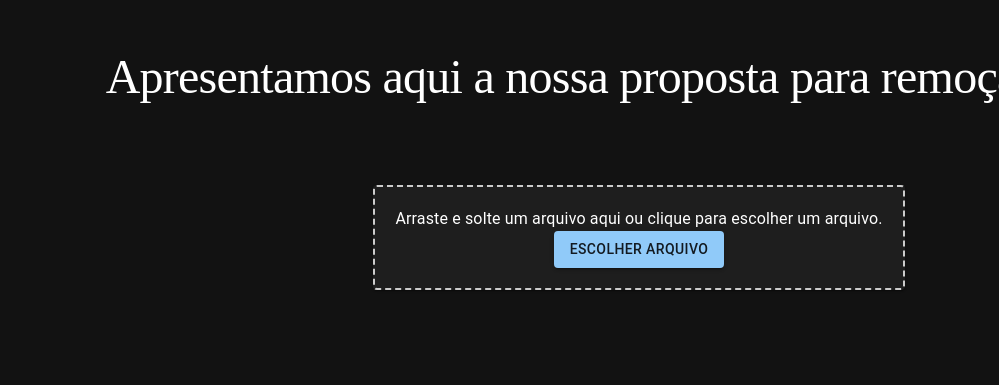
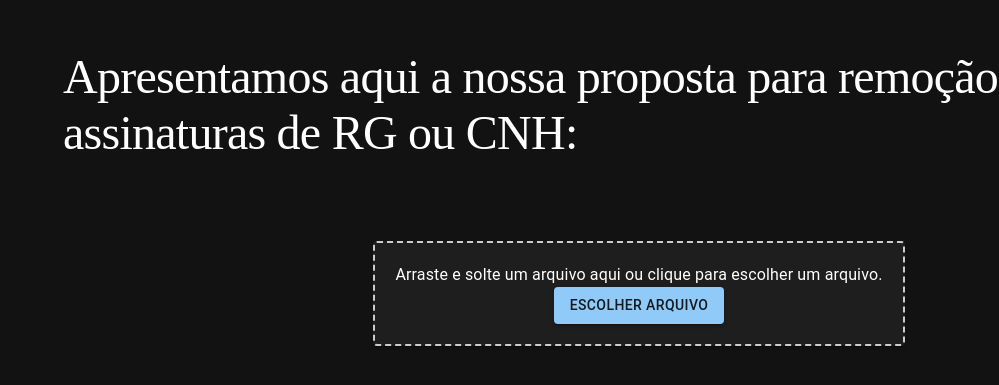
Before and after one commit to JuliaPinheiro/upload-app, a React (Vite) app: page / in a window 1280 px wide. Shown: the part 271-656 px from the top of the page, without its empty margins (281-1280 px from the left). Built offline with nearby package versions, Linux system fonts and the light colour scheme.

Commit message:
refactor

```diff
--- a/src/components/ImageUpload.tsx
+++ b/src/components/ImageUpload.tsx
@@ -33,7 +33,7 @@ const ImageUpload: React.FC = () => {
       setTimeout(() => {
         setCurrentIndex(currentIndex + 1);
         setTypingEffect(textToType.substring(0, currentIndex + 1));
-      }, 100);
+      }, 70);
     } else {
       setTypingComplete(true);
     }
@@ -62,7 +62,7 @@ const ImageUpload: React.FC = () => {
             await uploadImage(base64Image);
             console.log('Image uploaded successfully.');
 
-            const response = await axios.get('localhost:3010/upload/assinatura');
+            const response = await axios.get('localhost:3010/upload');
             const data = response.data;
             setSignatureBase64(data);
           } catch (error) {
```
